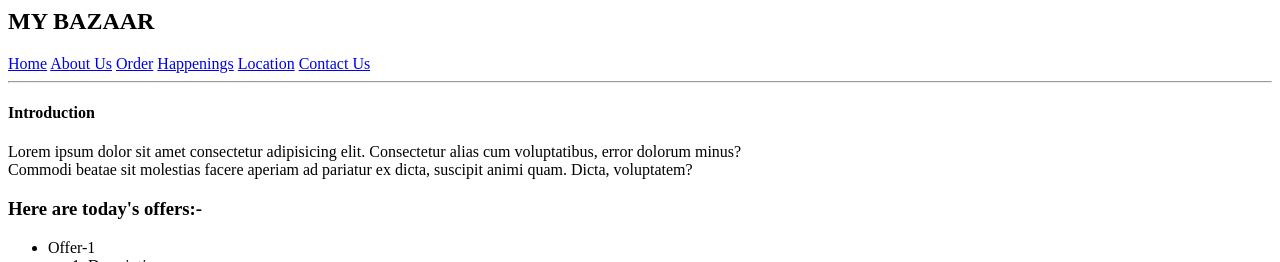
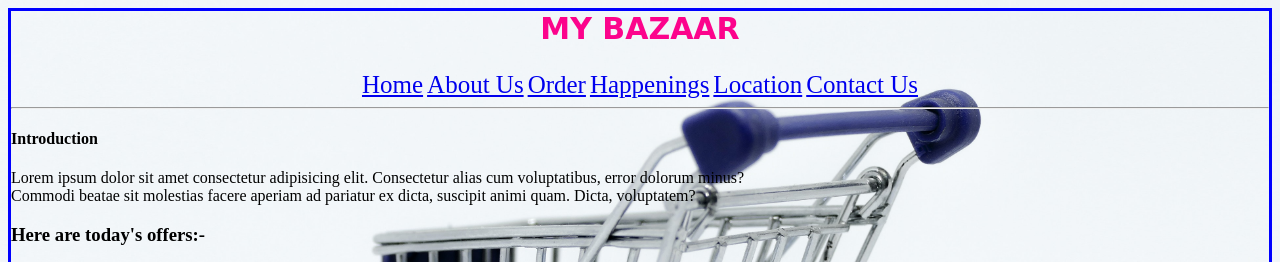
Before and after one commit to kanak-raj/Html_testing, a plain HTML site: page index.html in a window 1280 px wide. Shown: the top 262 px of the page. Drawn offline with Linux system fonts and the light colour scheme.

Commit message:
added css file

```diff
--- a/css/style.css
+++ b/css/style.css
@@ -1,9 +1,26 @@
-/* h1{
-    color:green;
-    background-color: yellow;
-    font-size: 24px;
+body {
+ border: 3px solid blue;
+ background-image: url("../images/pexels-emirkhan-bal-953862.jpg");
+ background-repeat: no-repeat;
+ background-size: contain;
+
+ object-fit: fill;
 }
-div > p{
+.Main_Upper_layout{
+    text-align:center;
+}
+
+h2{ font-family:cursive;
+    font-size: 30px;
+  color:#fc038c;
+}
+span >a{
+    font-size:25px;
+
+}
+
+
+/* div > p{
     color:rgb(255,255,0);
     background-color: red;
     font-size: 20px;
@@ -11,4 +28,4 @@ div > p{
 #abc{
     border-style: solid;
     margin: 120px;
-} */
+}  */
```
